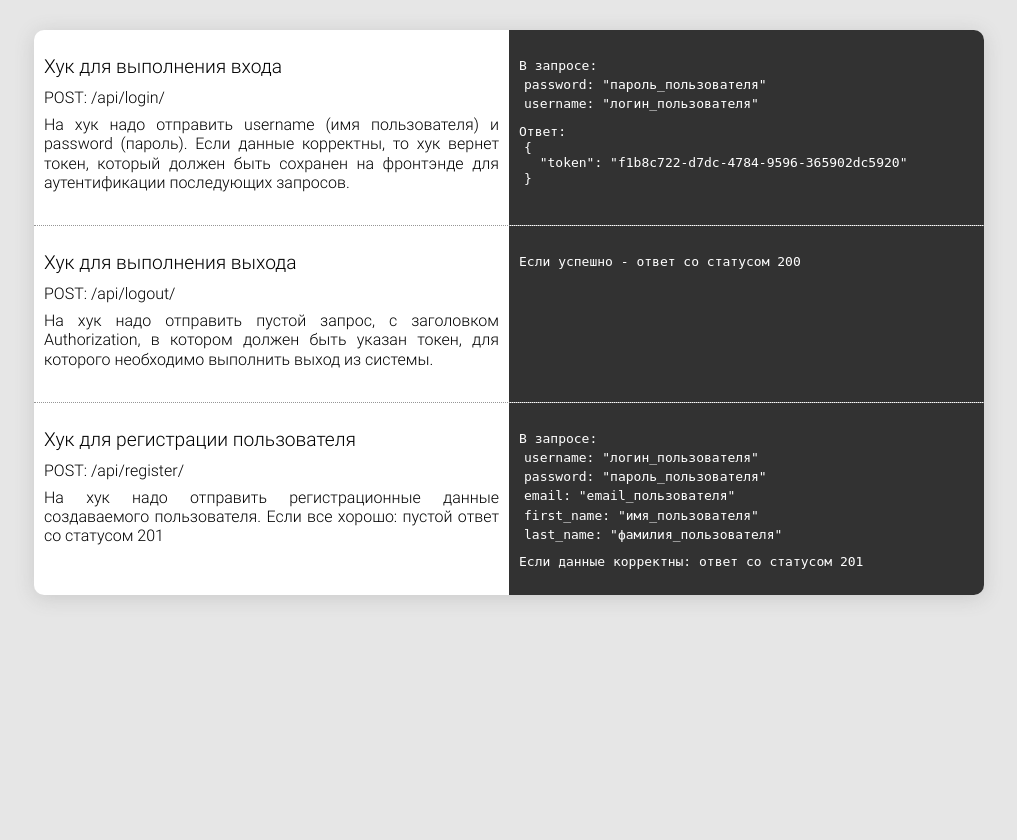
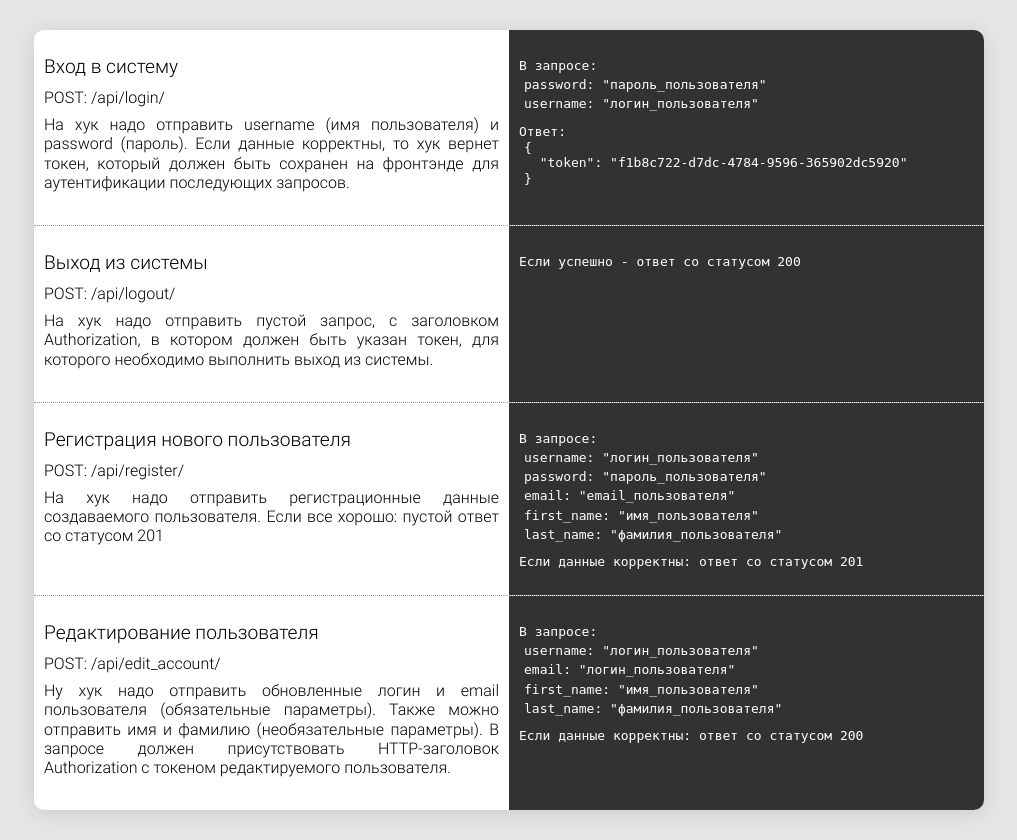
Before and after one commit to SergeyLebidko/LiteInventory, a Django app: page /api_description/ in a window 1280 px wide. Shown: the whole page, without its empty margins (131-1148 px from the left). Before the commit the page ends 600 px from the top, so only its background shows below. Run offline with Django 3.2, Linux system fonts and the light colour scheme; some libraries are stand-ins or nearby versions.

Commit message:
Добавлено описание хука редактирования аккаунта

```diff
--- a/templates/main/api_description.html
+++ b/templates/main/api_description.html
@@ -11,7 +11,7 @@
         <div class="hook_block">
             <div class="description_block">
                 <h3>
-                    Хук для выполнения входа
+                    Вход в систему
                 </h3>
                 <p>
                     POST: /api/login/
@@ -45,7 +45,7 @@
         <div class="hook_block">
             <div class="description_block">
                 <h3>
-                    Хук для выполнения выхода
+                    Выход из системы
                 </h3>
                 <p>
                     POST: /api/logout/
@@ -64,7 +64,7 @@
         <div class="hook_block">
             <div class="description_block">
                 <h3>
-                    Хук для регистрации пользователя
+                    Регистрация нового пользователя
                 </h3>
                 <p>
                     POST: /api/register/
@@ -96,5 +96,40 @@
                 <code>Если данные корректны: ответ со статусом 201</code>
             </div>
         </div>
+
+        <!-- Описание edit_account -->
+        <div class="hook_block">
+            <div class="description_block">
+                <h3>
+                    Редактирование пользователя
+                </h3>
+                <p>
+                    POST: /api/edit_account/
+                </p>
+                <p>
+                    Ну хук надо отправить обновленные логин и email пользователя (обязательные параметры).
+                    Также можно отправить имя и фамилию (необязательные параметры). В запросе должен
+                    присутствовать HTTP-заголовок Authorization с токеном редактируемого пользователя.
+                </p>
+            </div>
+            <div class="code_block">
+                <code>В запросе:</code>
+                <ul>
+                    <li>
+                        <code>username: "логин_пользователя"</code>
+                    </li>
+                    <li>
+                        <code>email: "логин_пользователя"</code>
+                    </li>
+                    <li>
+                        <code>first_name: "имя_пользователя"</code>
+                    </li>
+                    <li>
+                        <code>last_name: "фамилия_пользователя"</code>
+                    </li>
+                </ul>
+                <code>Если данные корректны: ответ со статусом 200</code>
+            </div>
+        </div>
     </div>
 {% endblock %}
```
Also changed, not shown: api/utils.py (+5 -5 lines).
